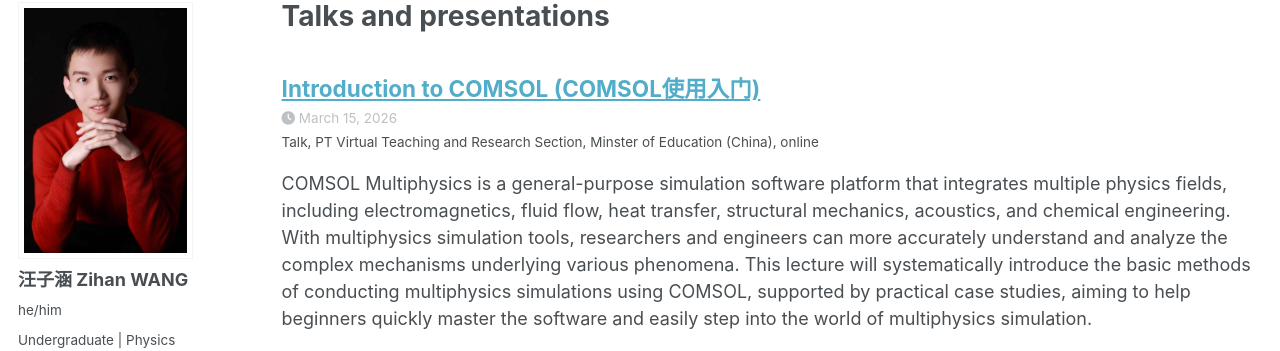
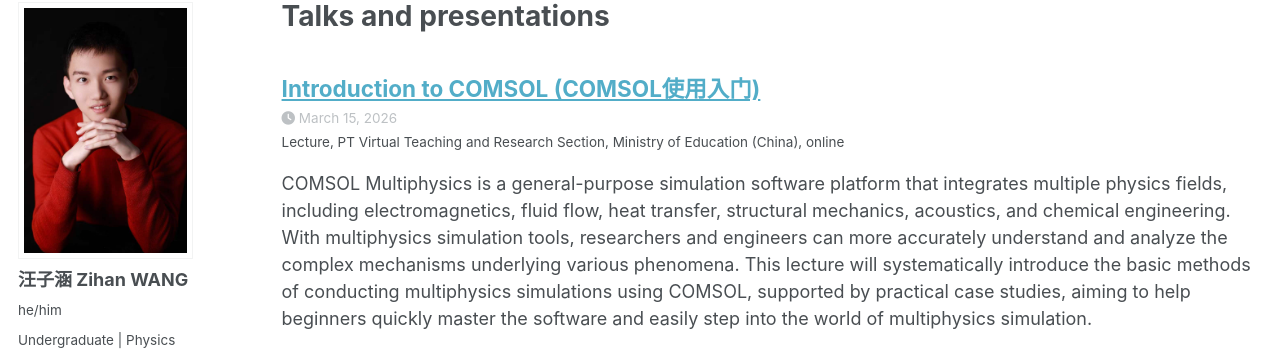
Before and after one commit to zhwang6626/zhwang6626.github.io, a Jekyll site: the page built from _pages/talks.html, in a window 1280 px wide and 1152 px high. Shown: the part 99-450 px from the top of the window. Built offline with Jekyll 4.4.1, drawn with Linux system fonts in a browser that asks for light colours; a script bundle is joined from its source files by our own code; library files that are not in the unit come from our copies.

Commit message:
Update 2026-03-15-talk-COMSOL.md

```diff
--- a/_talks/2026-03-15-talk-COMSOL.md
+++ b/_talks/2026-03-15-talk-COMSOL.md
@@ -1,9 +1,9 @@
 ---
 title: "Introduction to COMSOL (COMSOL使用入门)"
 collection: talks
-type: "Talk"
+type: "Lecture"
 permalink: /talks/2025-03-15-talk-COMSOL
-venue: "PT Virtual Teaching and Research Section, Minster of Education (China)"
+venue: "PT Virtual Teaching and Research Section, Ministry of Education (China)"
 date: 2026-03-15
 location: "online"
 ---
```
